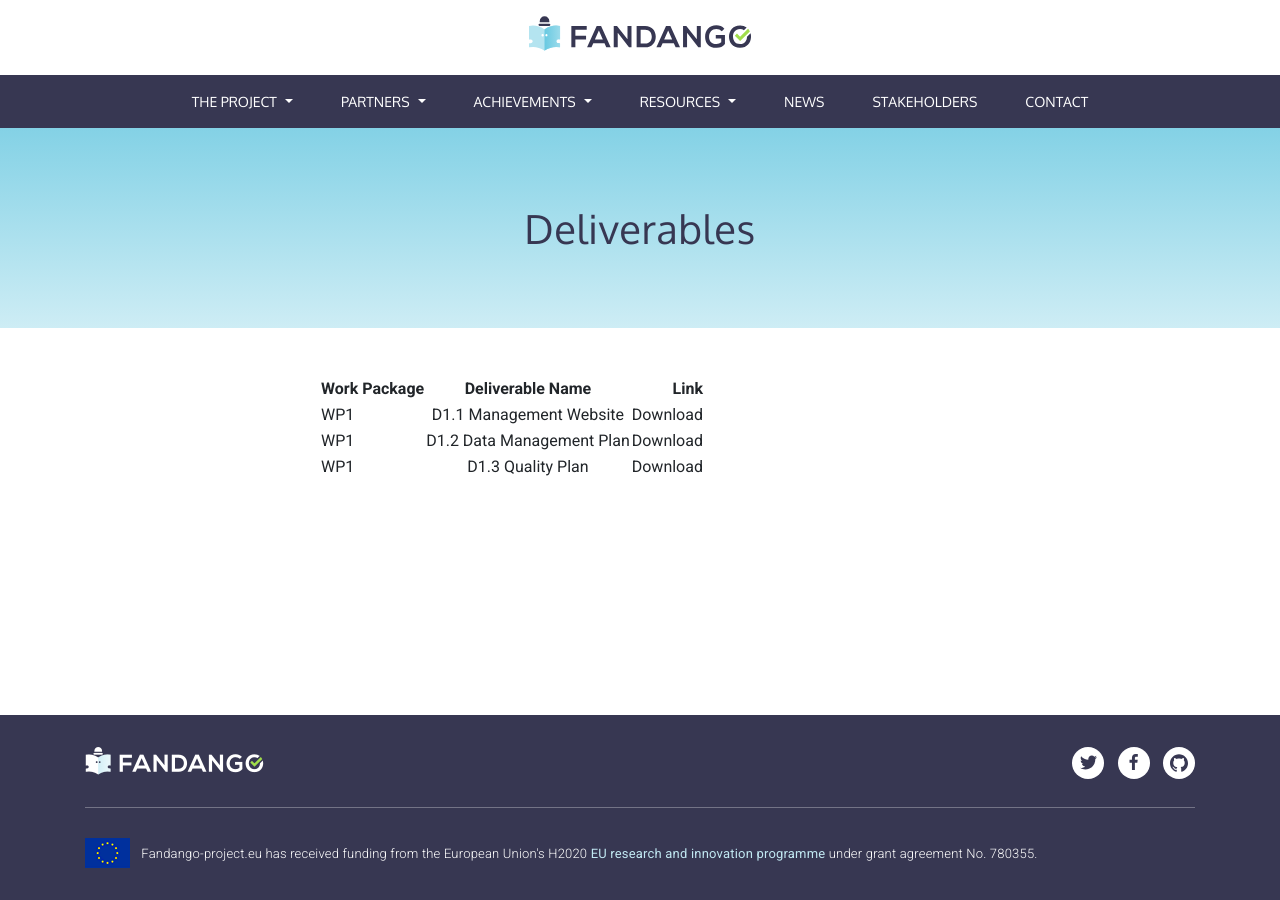
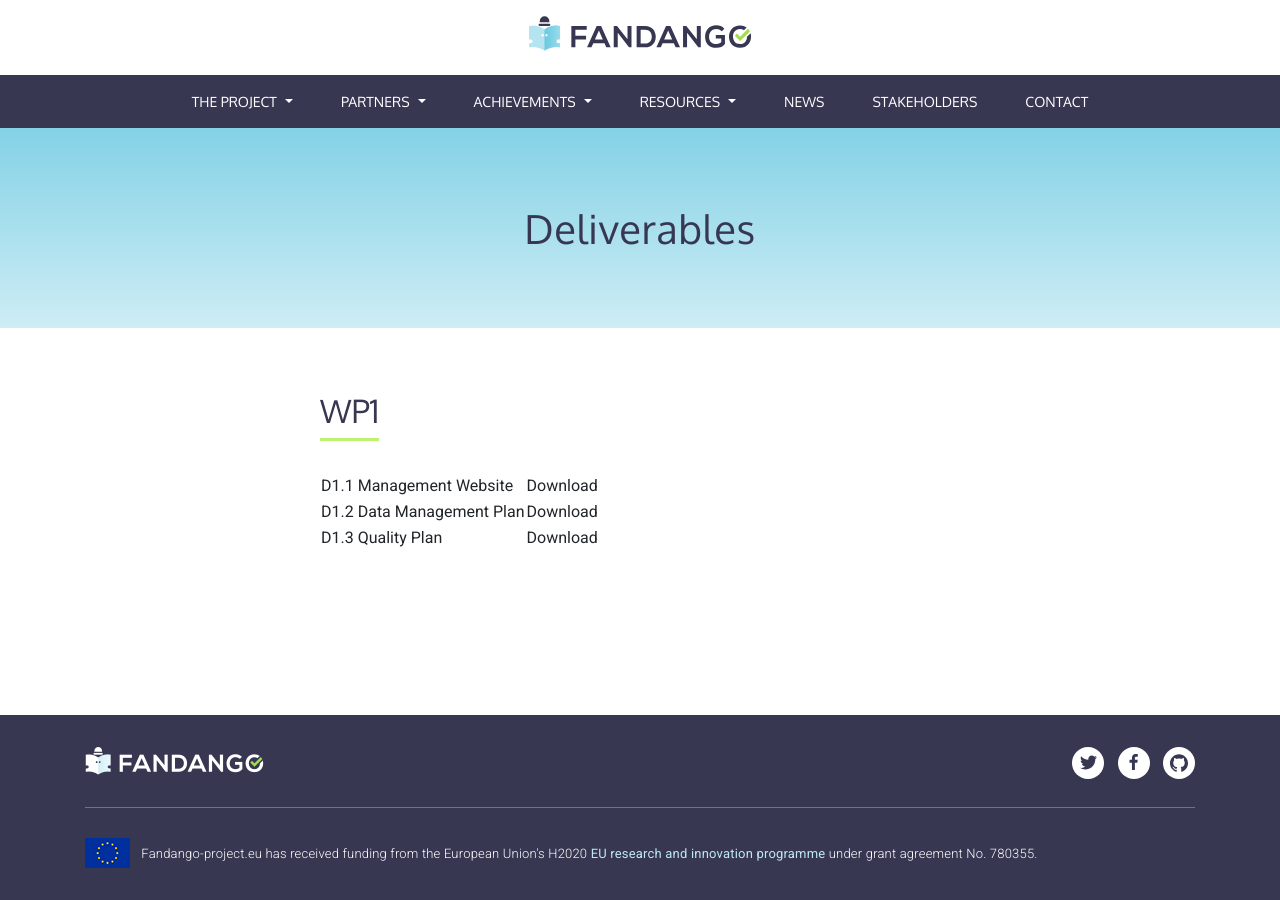
Before and after one commit to fandangOrg/fandango-web, a Jekyll site: the page built from achievements/deliverables.md, in a window 1280 px wide. Built offline with Jekyll 4.4.1, drawn with Linux system fonts in a browser that asks for light colours; comment, search, counter and statistics services are not loaded.

Commit message:
Updated Deliverables

```diff
--- a/achievements/deliverables.md
+++ b/achievements/deliverables.md
@@ -6,8 +6,8 @@ navigation_order: 4
 navigation_parent: Achievements
 ---
 
-| **Work Package** | **Deliverable Name** | **Link** |
-| --------- | :-------: | --------: |
-| WP1 | D1.1 Management Website | Download |
-| WP1 | D1.2 Data Management Plan | Download |
-| WP1 | D1.3 Quality Plan | Download |
+### WP1
+
+D1.1 Management Website | Download |
+D1.2 Data Management Plan | Download |
+D1.3 Quality Plan | Download |
```
